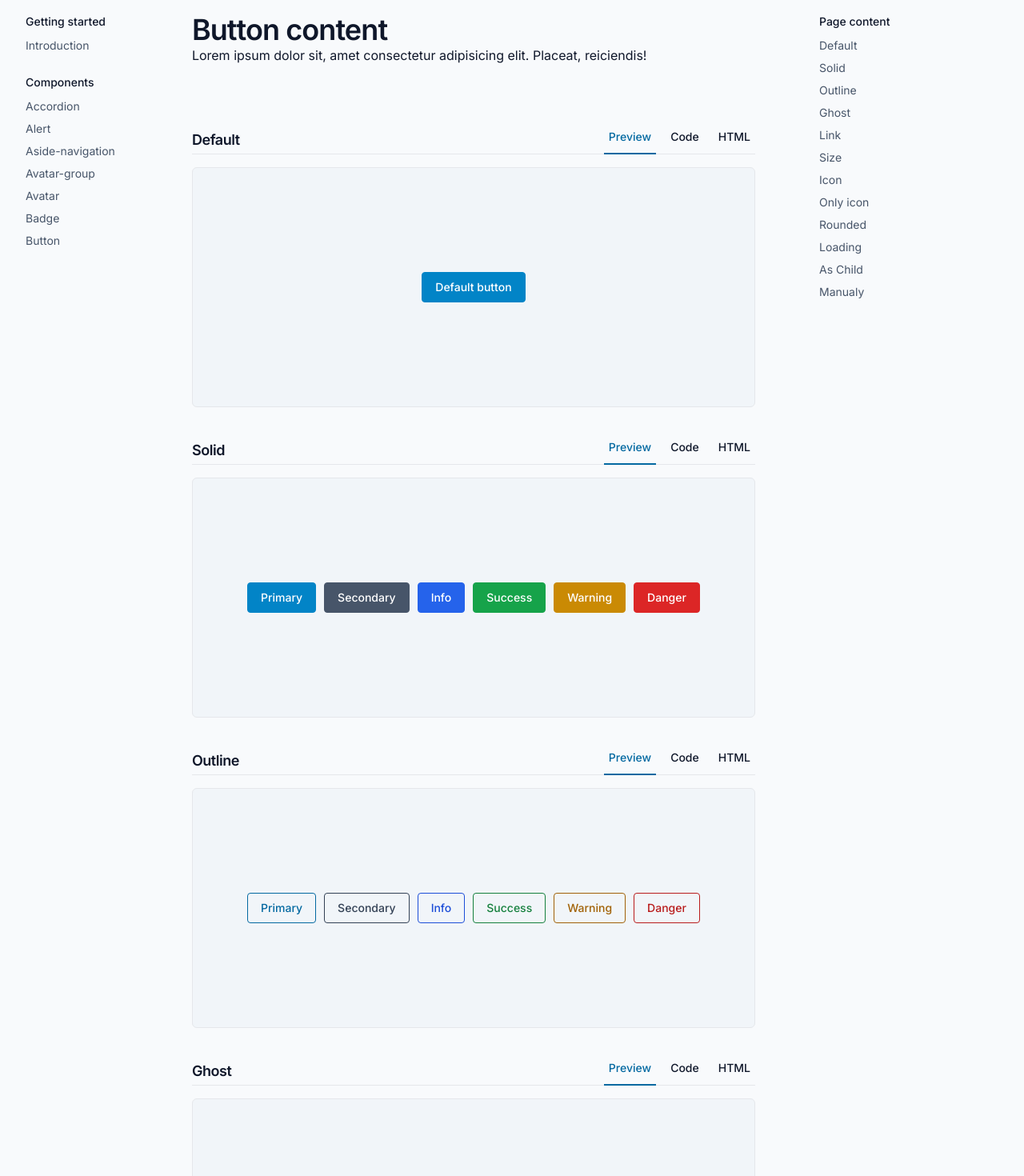
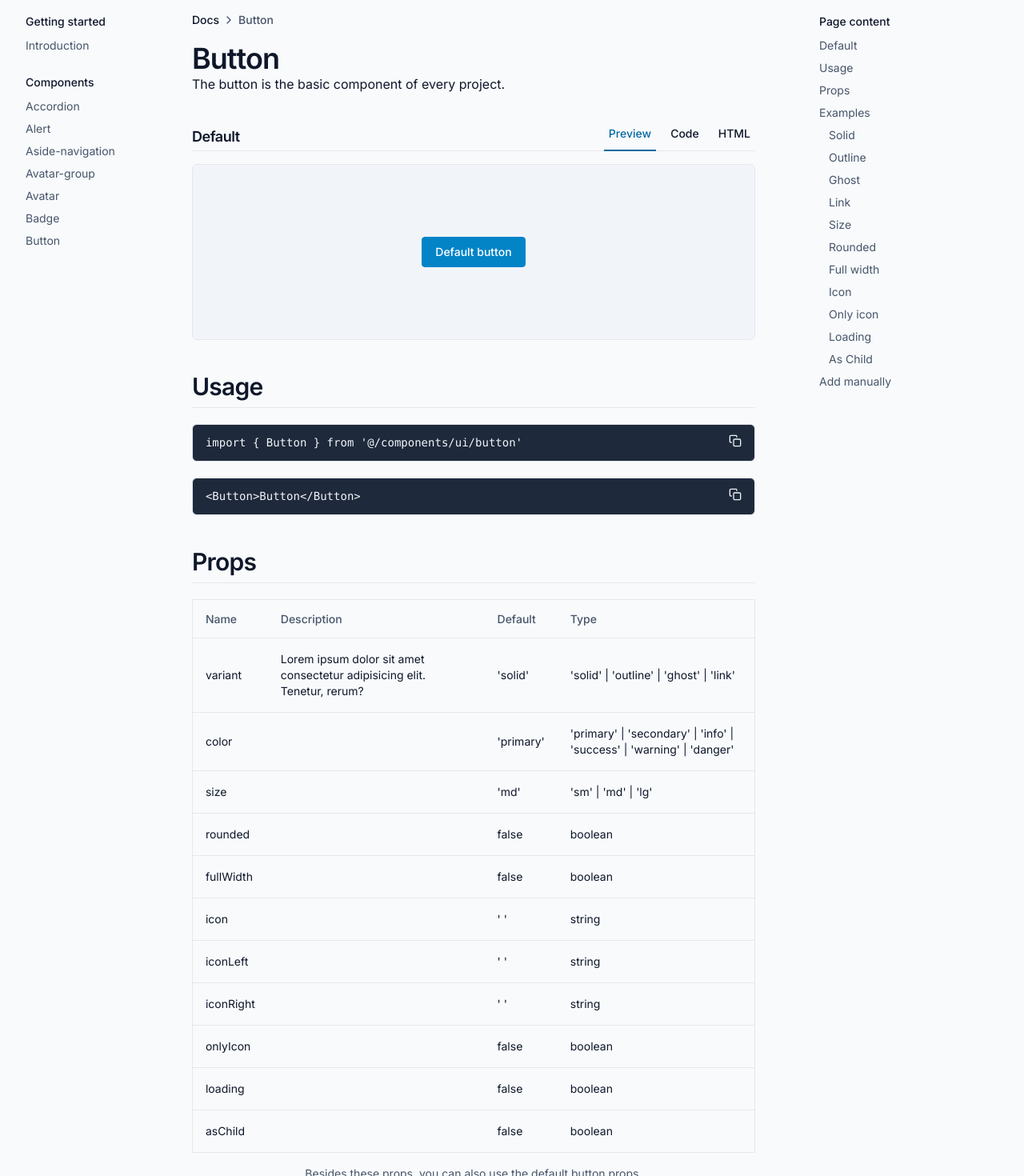
Before and after one commit to MidoDomy/SpacelessUI, a Next.js app: page /docs/components/button in a window 1280 px wide. Shown: the part 80-1550 px from the top of the page at 80% size. Built offline with nearby package versions, Linux system fonts and the light colour scheme.

Commit message:
Button page

```diff
--- a/app/docs/components/button/page.tsx
+++ b/app/docs/components/button/page.tsx
@@ -1,7 +1,9 @@
 import React from 'react'
+
 import {
   AsideNavigation,
   AsideNavigationGroup,
+  AsideNavigationSubGroup,
   AsideNavigationGroupTitle,
   AsideNavigationLink,
 } from '@/components/ui/aside-navigation'
@@ -11,20 +13,40 @@ import {
   TypographyP,
 } from '@/components/ui/typography'
 import { Button } from '@/components/ui/button'
+import { Code } from '@/components/ui/code'
+import {
+  Breadcrumbs,
+  BreadcrumbsDivider,
+  BreadcrumbsItem,
+} from '@/components/ui/breadcrumbs'
+import {
+  Table,
+  TableBody,
+  TableCaption,
+  TableCell,
+  TableHead,
+  TableHeader,
+  TableRow,
+} from '@/components/ui/table'
+
 import ComponentPreview from '@/components/partials/component-preview'
-import { Code } from '@/components/ui/code'
 
 export default function ButtonPage() {
   return (
     <>
       {/* Page main content */}
-      <div className="grow flex flex-col gap-10">
+      <div className="grow space-y-10">
         {/* Page intro info */}
-        <div className="mb-10">
-          <TypographyH1>Button content</TypographyH1>
+        <div>
+          <Breadcrumbs className="mb-5">
+            <BreadcrumbsItem>Docs</BreadcrumbsItem>
+            <BreadcrumbsDivider />
+            <BreadcrumbsItem>Button</BreadcrumbsItem>
+          </Breadcrumbs>
+
+          <TypographyH1>Button</TypographyH1>
           <TypographyP>
-            Lorem ipsum dolor sit, amet consectetur adipisicing elit. Placeat,
-            reiciendis!
+            The button is the basic component of every project.
           </TypographyP>
         </div>
 
@@ -39,6 +61,112 @@ export default function ButtonDefault() {
   return <Button>Button</Button>
 }`}
           />
+        </section>
+
+        {/* Usage section */}
+        <section id="usage" className="space-y-5">
+          <TypographyH2 className="pb-2 border-b">Usage</TypographyH2>
+
+          <Code>{`import { Button } from '@/components/ui/button'`}</Code>
+          <Code>{`<Button>Button</Button>`}</Code>
+        </section>
+
+        {/* Props section */}
+        <section id="props" className="space-y-5">
+          <TypographyH2 className="pb-2 border-b">Props</TypographyH2>
+
+          <Table>
+            <TableCaption>
+              Besides these props, you can also use the default button props.
+            </TableCaption>
+            <TableHeader>
+              <TableRow>
+                <TableHead>Name</TableHead>
+                <TableHead>Description</TableHead>
+                <TableHead>Default</TableHead>
+                <TableHead>Type</TableHead>
+              </TableRow>
+            </TableHeader>
+            <TableBody>
+              <TableRow>
+                <TableCell>variant</TableCell>
+                <TableCell>
+                  Lorem ipsum dolor sit amet consectetur adipisicing elit.
+                  Tenetur, rerum?
+                </TableCell>
+                <TableCell>'solid'</TableCell>
+                <TableCell>'solid' | 'outline' | 'ghost' | 'link'</TableCell>
+              </TableRow>
+              <TableRow>
+                <TableCell>color</TableCell>
+                <TableCell></TableCell>
+                <TableCell>'primary'</TableCell>
+                <TableCell>
+                  'primary' | 'secondary' | 'info' | 'success' | 'warning' |
+                  'danger'
+                </TableCell>
+              </TableRow>
+              <TableRow>
+                <TableCell>size</TableCell>
+                <TableCell></TableCell>
+                <TableCell>'md'</TableCell>
+                <TableCell>'sm' | 'md' | 'lg'</TableCell>
+              </TableRow>
+              <TableRow>
+                <TableCell>rounded</TableCell>
+                <TableCell></TableCell>
+                <TableCell>false</TableCell>
+                <TableCell>boolean</TableCell>
+              </TableRow>
+              <TableRow>
+                <TableCell>fullWidth</TableCell>
+                <TableCell></TableCell>
+                <TableCell>false</TableCell>
+                <TableCell>boolean</TableCell>
+              </TableRow>
+              <TableRow>
+                <TableCell>icon</TableCell>
+                <TableCell></TableCell>
+                <TableCell>' '</TableCell>
+                <TableCell>string</TableCell>
+              </TableRow>
+              <TableRow>
+                <TableCell>iconLeft</TableCell>
+                <TableCell></TableCell>
+                <TableCell>' '</TableCell>
+                <TableCell>string</TableCell>
+              </TableRow>
+              <TableRow>
+                <TableCell>iconRight</TableCell>
+                <TableCell></TableCell>
+                <TableCell>' '</TableCell>
+                <TableCell>string</TableCell>
+              </TableRow>
+              <TableRow>
+                <TableCell>onlyIcon</TableCell>
+                <TableCell></TableCell>
+                <TableCell>false</TableCell>
+                <TableCell>boolean</TableCell>
+              </TableRow>
+              <TableRow>
+                <TableCell>loading</TableCell>
+                <TableCell></TableCell>
+                <TableCell>false</TableCell>
+                <TableCell>boolean</TableCell>
+              </TableRow>
+              <TableRow>
+                <TableCell>asChild</TableCell>
+                <TableCell></TableCell>
+                <TableCell>false</TableCell>
+                <TableCell>boolean</TableCell>
+              </TableRow>
+            </TableBody>
+          </Table>
+        </section>
+
+        {/* Examples */}
+        <section id="examples">
+          <TypographyH2 className="pb-2 border-b">Examples</TypographyH2>
         </section>
 
         {/* Solid section */}
@@ -186,6 +314,30 @@ export default function ButtonDefault() {
           />
         </section>
 
+        {/* Rounded section */}
+        <section id="rounded">
+          <ComponentPreview
+            title="Rounded"
+            preview={
+              <div className="flex gap-2.5">
+                <Button rounded> Button </Button>
+                <Button icon="home" onlyIcon rounded aria-label='Button preview'></Button>
+              </div>
+            }
+            code={`<Button rounded> Button </Button>
+<Button icon='home' onlyIcon rounded></Button>`}
+          />
+        </section>
+
+        {/* Full width section */}
+        <section id="full-width">
+          <ComponentPreview
+            title="Full width"
+            preview={<Button fullWidth> Full width </Button>}
+            code={`<Button fullWidth> Full width </Button>`}
+          />
+        </section>
+
         {/* Icon section */}
         <section id="icon">
           <ComponentPreview
@@ -207,23 +359,8 @@ export default function ButtonDefault() {
         <section id="only-icon">
           <ComponentPreview
             title="Only icon"
-            preview={<Button icon="home" onlyIcon></Button>}
+            preview={<Button icon="home" onlyIcon aria-label='Button preview'></Button>}
             code={`<Button icon='home' onlyIcon></Button>`}
-          />
-        </section>
-
-        {/* Rounded section */}
-        <section id="rounded">
-          <ComponentPreview
-            title="Rounded"
-            preview={
-              <div className="flex gap-2.5">
-                <Button rounded> Button </Button>
-                <Button icon="home" onlyIcon rounded></Button>
-              </div>
-            }
-            code={`<Button rounded> Button </Button>
-<Button icon='home' onlyIcon rounded></Button>`}
           />
         </section>
 
@@ -234,7 +371,7 @@ export default function ButtonDefault() {
             preview={
               <div className="flex gap-2.5">
                 <Button loading> Button </Button>
-                <Button icon="home" onlyIcon rounded loading></Button>
+                <Button icon="home" onlyIcon rounded loading aria-label='Button preview'></Button>
               </div>
             }
             code={`<Button loading> Button </Button>
@@ -247,8 +384,8 @@ export default function ButtonDefault() {
           <ComponentPreview
             title="As Child"
             preview={
-              <Button variant="outline" asChild>
-                <a href="#">Link</a>
+              <Button asChild>
+                <a href="#as-child">Link</a>
               </Button>
             }
             code={`<Button asChild>
@@ -258,33 +395,35 @@ export default function ButtonDefault() {
         </section>
 
         {/* Manualy */}
-        <section id="manualy" className="space-y-4">
-          <div>
-            <TypographyH2>Add manualy</TypographyH2>
+        <section id="manually" className="space-y-4">
+          <TypographyH2 className="pb-2 border-b">Add manually</TypographyH2>
           <TypographyP>
-              You can use this component in your other projects. Just copy
-              paste!
+            You can use this component in your other projects. Just copy paste!
           </TypographyP>
-          </div>
 
           <Code>{`npm install @radix-ui/react-slot`}</Code>
 
           <Code>
-            {`import * as React from 'react';
-import { Slot, Slottable } from '@radix-ui/react-slot';
-import { cva, type VariantProps } from 'class-variance-authority';
+            {`import * as React from 'react'
+import { Slot, Slottable } from '@radix-ui/react-slot'
+import { cva, type VariantProps } from 'class-variance-authority'
 
-import { cn } from '@/lib/utils';
-import { Icon } from '@/components/ui/icon';
-import { Loader } from '@/components/ui/loader';
+import { cn } from '@/lib/utils'
+import { Icon } from '@/components/ui/icon'
+import { Loader } from '@/components/ui/loader'
 
 const buttonVariants = cva(
-  'inline-flex items-center justify-center border rounded font-medium transition-colors focus:ring-1 focus:ring-offset-1 disabled:pointer-events-none disabled:opacity-60', {
+  'inline-flex items-center justify-center border rounded font-medium transition-colors disabled:pointer-events-none disabled:opacity-60',
+  {
     variants: {
       variant: {
-      solid: 'text-white border-auto-600 bg-auto-600 hover:bg-auto-700 hover:border-auto-700 active:bg-auto-800 active:border-auto-800 focus:ring-auto-500',
-      outline: 'border-auto-700 text-auto-700 hover:bg-auto-50 hover:border-auto-700 active:bg-auto-100 focus:ring-auto-500',
-      ghost: 'border-transparent text-auto-700 hover:bg-auto-50 active:bg-auto-100 focus:ring-auto-500'
+        solid:
+          'text-white hover:text-white border-auto-600 bg-auto-600 hover:bg-auto-700 hover:border-auto-700 active:bg-auto-800 active:border-auto-800 focus:ring-1 focus:ring-offset-1 focus:ring-auto-500',
+        outline:
+          'border-auto-600 text-auto-600 hover:bg-auto-100 hover:border-auto-700 hover:text-auto-700 active:bg-auto-200 active:border-auto-800 active:text-auto-800 focus:ring-1 focus:ring-offset-1 focus:ring-auto-500',
+        ghost:
+          'border-transparent text-auto-600 hover:bg-auto-100 hover:text-auto-700 active:bg-auto-200 active:text-auto-800 focus:ring-1 focus:ring-offset-1 focus:ring-auto-500',
+        link: 'text-auto-600 hover:text-auto-700 active:text-auto-800',
       },
       color: {
         primary: 'color-primary',
@@ -292,60 +431,80 @@ const buttonVariants = cva(
         info: 'color-info',
         success: 'color-success',
         warning: 'color-warning',
-      danger: 'color-danger'
+        danger: 'color-danger',
       },
       size: {
-      sm: 'gap-1.5 py-1.5 px-4 text-xs',
+        sm: 'gap-1.5 py-1.5 px-3.5 text-xs',
         md: 'gap-2 py-2 px-4 text-sm',
         lg: 'gap-2 py-2.5 px-6 text-base',
       },
       rounded: { true: 'rounded-full' },
       fullWidth: { true: 'w-full' },
-    onlyIcon: { true: '' }
+      onlyIcon: { true: '' },
     },
     compoundVariants: [
-    {
-      onlyIcon: true,
-      size: 'sm',
-      className: 'px-1.5 min-w-[30px]',
-    },
-    {
-      onlyIcon: true,
-      size: 'md',
-      className: 'px-2 min-w-[38px]',
-    },
-    {
-      onlyIcon: true,
-      size: 'lg',
-      className: 'px-2.5 min-w-[46px]',
-    },
+      { onlyIcon: true, size: 'sm', className: 'px-1.5 min-w-[30px]' },
+      { onlyIcon: true, size: 'md', className: 'px-2 min-w-[38px]' },
+      { onlyIcon: true, size: 'lg', className: 'px-2.5 min-w-[46px]' },
+      { variant: 'link', size: ['sm', 'md', 'lg'], className: 'p-0 border-0' },
     ],
     defaultVariants: {
       variant: 'solid',
       color: 'primary',
       size: 'md',
     },
-});
+  },
+)
 
 export interface ButtonProps
   extends React.ButtonHTMLAttributes<HTMLButtonElement>,
     VariantProps<typeof buttonVariants> {
-  asChild?: boolean;
-  icon?: string;
-  iconLeft?: string;
-  iconRight?: string;
-  loading?: boolean;
-  disabled?: boolean;
+  asChild?: boolean
+  color?: 'primary' | 'secondary' | 'info' | 'success' | 'warning' | 'danger'
+  icon?: string
+  iconLeft?: string
+  iconRight?: string
+  loading?: boolean
+  disabled?: boolean
 }
 
 const Button = React.forwardRef<HTMLButtonElement, ButtonProps>(
-  ({ className, children, variant, color, size, rounded, fullWidth, loading, disabled, icon, iconLeft, iconRight, onlyIcon, asChild = false, ...props }, ref) => {
+  (
+    {
+      className,
+      children,
+      variant,
+      color,
+      size,
+      rounded,
+      fullWidth,
+      loading,
+      disabled,
+      icon,
+      iconLeft,
+      iconRight,
+      onlyIcon,
+      asChild = false,
+      ...props
+    },
+    ref,
+  ) => {
     const Comp = asChild ? Slot : 'button'
 
     return (
       <Comp
         ref={ref}
-        className={cn(buttonVariants({ variant, color, size, rounded, fullWidth, onlyIcon }), className)}
+        className={cn(
+          buttonVariants({
+            variant,
+            color,
+            size,
+            rounded,
+            fullWidth,
+            onlyIcon,
+          }),
+          className,
+        )}
         {...props}
         disabled={disabled || loading}
       >
@@ -359,19 +518,17 @@ const Button = React.forwardRef<HTMLButtonElement, ButtonProps>(
         ) : null}
 
         {/* Children content */}
-        <Slottable>
-          {!onlyIcon && children}
-        </Slottable>
+        <Slottable>{!onlyIcon && children}</Slottable>
 
         {/* Icon right */}
         {iconRight && !onlyIcon && <Icon name={iconRight} size={size} />}
       </Comp>
     )
-  }
-);
-Button.displayName = 'Button';
+  },
+)
+Button.displayName = 'Button'
 
-export { Button, buttonVariants };`}
+export { Button, buttonVariants }`}
           </Code>
         </section>
       </div>
@@ -382,24 +539,30 @@ export { Button, buttonVariants };`}
           <AsideNavigationGroup>
             <AsideNavigationGroupTitle>Page content</AsideNavigationGroupTitle>
 
-            <AsideNavigationLink href="#default"> Default </AsideNavigationLink>
-            <AsideNavigationLink href="#solid"> Solid </AsideNavigationLink>
-            <AsideNavigationLink href="#outline"> Outline </AsideNavigationLink>
-            <AsideNavigationLink href="#ghost"> Ghost </AsideNavigationLink>
-            <AsideNavigationLink href="#link"> Link </AsideNavigationLink>
-            <AsideNavigationLink href="#size"> Size </AsideNavigationLink>
-            <AsideNavigationLink href="#icon"> Icon </AsideNavigationLink>
+            <AsideNavigationLink href="#default">Default</AsideNavigationLink>
+            <AsideNavigationLink href="#usage">Usage</AsideNavigationLink>
+            <AsideNavigationLink href="#props">Props</AsideNavigationLink>
+            <AsideNavigationLink href="#examples">Examples</AsideNavigationLink>
+            <AsideNavigationSubGroup>
+              <AsideNavigationLink href="#solid">Solid</AsideNavigationLink>
+              <AsideNavigationLink href="#outline">Outline</AsideNavigationLink>
+              <AsideNavigationLink href="#ghost">Ghost</AsideNavigationLink>
+              <AsideNavigationLink href="#link">Link</AsideNavigationLink>
+              <AsideNavigationLink href="#size">Size</AsideNavigationLink>
+              <AsideNavigationLink href="#rounded">Rounded</AsideNavigationLink>
+              <AsideNavigationLink href="#full-width">
+                Full width
+              </AsideNavigationLink>
+              <AsideNavigationLink href="#icon">Icon</AsideNavigationLink>
               <AsideNavigationLink href="#only-icon">
-              {' '}
-              Only icon{' '}
+                Only icon
               </AsideNavigationLink>
-            <AsideNavigationLink href="#rounded"> Rounded </AsideNavigationLink>
-            <AsideNavigationLink href="#loading"> Loading </AsideNavigationLink>
+              <AsideNavigationLink href="#loading">Loading</AsideNavigationLink>
               <AsideNavigationLink href="#as-child">
-              {' '}
-              As Child{' '}
+                As Child
               </AsideNavigationLink>
-            <AsideNavigationLink href="#manualy"> Manualy </AsideNavigationLink>
+            </AsideNavigationSubGroup>
+            <AsideNavigationLink href="#manually">Add manually</AsideNavigationLink>
           </AsideNavigationGroup>
         </AsideNavigation>
       </div>
--- a/app/docs/introduction/page.tsx
+++ b/app/docs/introduction/page.tsx
@@ -1,5 +1,5 @@
 import React from 'react'
 
 export default function Introduction() {
-  return <div>Introduction content</div>
+  return <div>Design system based on radix-ui</div>
 }
--- a/components/partials/component-preview.tsx
+++ b/components/partials/component-preview.tsx
@@ -62,7 +62,7 @@ const ComponentPreview: React.FC<ComponentPreviewProps> = ({
           <TabsContent className="mt-0" value="preview">
             <div
               ref={sourceDivRef}
-              className="min-h-[300px] flex justify-center items-center p-4 bg-slate-100 border rounded-md text-sm"
+              className="min-h-[220px] flex justify-center items-center p-4 bg-slate-100 border rounded-md text-sm"
             >
               {preview}
             </div>
@@ -72,15 +72,15 @@ const ComponentPreview: React.FC<ComponentPreviewProps> = ({
         {/* Usage */}
         {code && (
           <TabsContent className="mt-0" value="code">
-            <Code className="min-h-[300px]">{code}</Code>
+            <Code className="min-h-[220px]">{code}</Code>
           </TabsContent>
         )}
 
         {/* HTML is taken from inner HTML of preview */}
         {preview && (
           <TabsContent className="mt-0" value="html">
-            <Code className="min-h-[300px]">
-              {innerHTML.replace(/>/g, '>\n').replace(/</g, '\n<')}
+            <Code className="min-h-[220px]">
+              {innerHTML.replace(/>([^<]*)</g, '>\n$1\n<')}
             </Code>
           </TabsContent>
         )}
--- a/components/partials/header.tsx
+++ b/components/partials/header.tsx
@@ -16,7 +16,7 @@ export default function Header() {
         <div className="flex justify-between items-center gap-3">
           {/* Logo */}
           <Link className="flex gap-2 font-medium text-inherit" href="/">
-            <img className="w-6" src="/images/logo.svg" alt="Logo" />
+            <img className="w-6 h-6" src="/images/logo.svg" alt="Logo" />
             Logo img
           </Link>
 
--- a/components/ui/aside-navigation.tsx
+++ b/components/ui/aside-navigation.tsx
@@ -21,6 +21,18 @@ const AsideNavigationGroup = React.forwardRef<
   />
 ))
 AsideNavigationGroup.displayName = 'AsideNavigationGroup'
+
+const AsideNavigationSubGroup = React.forwardRef<
+  HTMLDivElement,
+  React.HTMLAttributes<HTMLDivElement>
+>(({ className, ...props }, ref) => (
+  <div
+    ref={ref}
+    className={cn('flex flex-col gap-1 pl-3', className)}
+    {...props}
+  />
+))
+AsideNavigationSubGroup.displayName = 'AsideNavigationSubGroup'
 
 const AsideNavigationGroupTitle = React.forwardRef<
   HTMLHeadingElement,
@@ -49,6 +61,7 @@ AsideNavigationLink.displayName = 'AsideNavigationLink'
 export {
   AsideNavigation,
   AsideNavigationGroup,
+  AsideNavigationSubGroup,
   AsideNavigationGroupTitle,
   AsideNavigationLink,
 }
--- a/components/ui/breadcrumbs.tsx
+++ b/components/ui/breadcrumbs.tsx
@@ -2,6 +2,7 @@ import * as React from 'react'
 import { Slot } from '@radix-ui/react-slot'
 
 import { cn } from '@/lib/utils'
+import { Icon } from '@/components/ui/icon'
 
 const Breadcrumbs = React.forwardRef<
   HTMLDivElement,
@@ -27,7 +28,7 @@ const BreadcrumbsItem = React.forwardRef<HTMLSpanElement, BreadcrumbsItemProps>(
       <Comp
         ref={ref}
         className={cn(
-          'inline-flex text-sm last:text-muted [a&]:text-inherit [a&]:hover:underline',
+          'inline-flex font-medium text-sm leading-none last:text-muted [a&]:text-inherit [a&]:hover:underline',
           className,
         )}
         {...props}
@@ -42,8 +43,8 @@ const BreadcrumbsDivider: React.FC<React.HTMLAttributes<HTMLSpanElement>> = ({
   children,
   ...props
 }) => (
-  <span className={cn('text-muted', className)} {...props}>
-    {children ? children : '/'}
+  <span className={cn('inline-flex text-muted', className)} {...props}>
+    {children ? children : <Icon name="chevron-right" size="sm" />}
   </span>
 )
 BreadcrumbsDivider.displayName = 'BreadcrumbsDivider'
--- a/components/ui/button.tsx
+++ b/components/ui/button.tsx
@@ -7,17 +7,17 @@ import { Icon } from '@/components/ui/icon'
 import { Loader } from '@/components/ui/loader'
 
 const buttonVariants = cva(
-  'inline-flex items-center justify-center border rounded font-medium transition-colors focus:ring-1 focus:ring-offset-1 disabled:pointer-events-none disabled:opacity-60',
+  'inline-flex items-center justify-center border rounded font-medium transition-colors disabled:pointer-events-none disabled:opacity-60',
   {
     variants: {
       variant: {
         solid:
-          'text-white hover:text-white border-auto-600 bg-auto-600 hover:bg-auto-700 hover:border-auto-700 active:bg-auto-800 active:border-auto-800 focus:ring-auto-500',
+          'text-white hover:text-white border-auto-600 bg-auto-600 hover:bg-auto-700 hover:border-auto-700 active:bg-auto-800 active:border-auto-800 focus:ring-1 focus:ring-offset-1 focus:ring-auto-500',
         outline:
-          'border-auto-700 text-auto-700 hover:text-auto-700 hover:bg-auto-50 hover:border-auto-700 active:bg-auto-100 focus:ring-auto-500',
+          'border-auto-600 text-auto-600 hover:bg-auto-100 hover:border-auto-700 hover:text-auto-700 active:bg-auto-200 active:border-auto-800 active:text-auto-800 focus:ring-1 focus:ring-offset-1 focus:ring-auto-500',
         ghost:
-          'border-transparent text-auto-700 hover:text-auto-700 hover:bg-auto-50 active:bg-auto-100 focus:ring-auto-500',
-        link: 'text-auto-600 hover:text-auto-700',
+          'border-transparent text-auto-600 hover:bg-auto-100 hover:text-auto-700 active:bg-auto-200 active:text-auto-800 focus:ring-1 focus:ring-offset-1 focus:ring-auto-500',
+        link: 'text-auto-600 hover:text-auto-700 active:text-auto-800',
       },
       color: {
         primary: 'color-primary',
@@ -28,7 +28,7 @@ const buttonVariants = cva(
         danger: 'color-danger',
       },
       size: {
-        sm: 'gap-1.5 py-1.5 px-4 text-xs',
+        sm: 'gap-1.5 py-1.5 px-3.5 text-xs',
         md: 'gap-2 py-2 px-4 text-sm',
         lg: 'gap-2 py-2.5 px-6 text-base',
       },
@@ -54,6 +54,7 @@ export interface ButtonProps
   extends React.ButtonHTMLAttributes<HTMLButtonElement>,
     VariantProps<typeof buttonVariants> {
   asChild?: boolean
+  color?: 'primary' | 'secondary' | 'info' | 'success' | 'warning' | 'danger'
   icon?: string
   iconLeft?: string
   iconRight?: string
--- a/components/ui/code.tsx
+++ b/components/ui/code.tsx
@@ -22,6 +22,7 @@ const Code: React.FC<React.HTMLProps<HTMLDivElement>> = ({
     <button
       className="shrink-0"
       onClick={async () => await navigator.clipboard.writeText(`${children}`)}
+      aria-label='Copy'
     >
       <Icon name="copy" size="sm" />
     </button>
--- a/components/ui/table.tsx
+++ b/components/ui/table.tsx
@@ -9,7 +9,7 @@ const Table = React.forwardRef<
   <div className="relative w-full overflow-auto">
     <table
       ref={ref}
-      className={cn('w-full caption-bottom text-sm', className)}
+      className={cn('w-full caption-bottom border text-sm', className)}
       {...props}
     />
   </div>
```
Also changed, not shown: app/globals.css (+7 -0 lines). Lines whose indentation alone changed are shown as unchanged.
